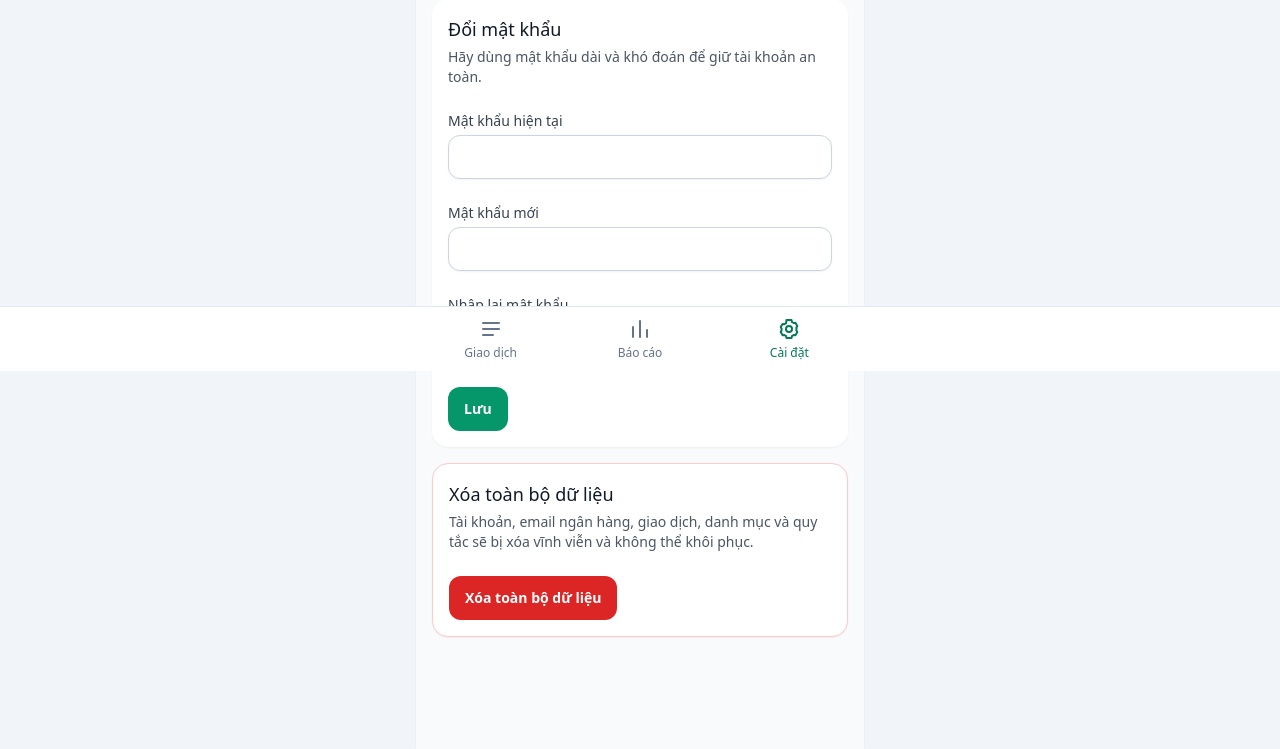
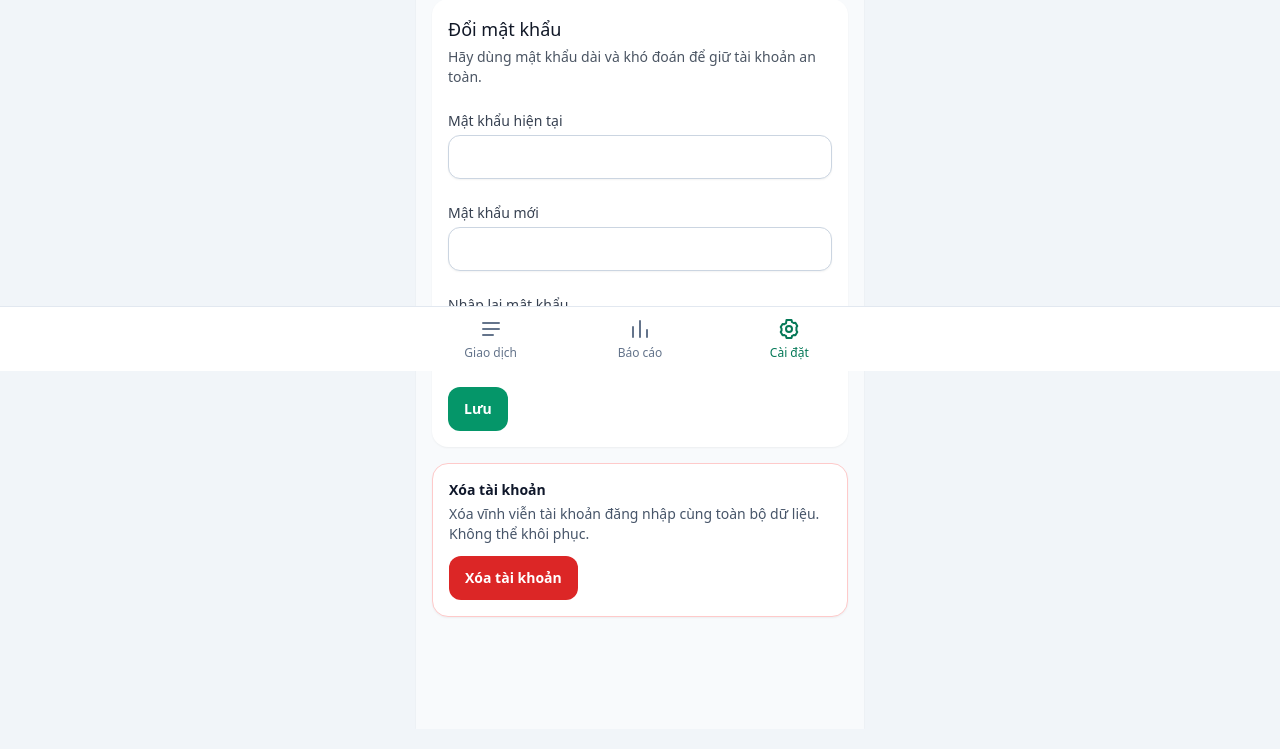
Before and after one commit to henrybuidotdev/spendsync, a Laravel app: page /profile in a window 1280 px wide. Shown: the part 429-1178 px from the top of the page. After the commit the page ends 1046 px from the top, so only its background shows below. Run offline with Laravel 12, Linux system fonts and the light colour scheme; the visitor is signed in with stand-in values (Sample User, id 1); data comes from the database, SQL or seed files in the repository; style sheets or scripts are compiled from the project's sources; some libraries are stand-ins or nearby versions.

Commit message:
feat: danger zone with separate delete-data and delete-account actions
Co-Authored-By: Claude Opus 5.5 <noreply@anthropic.com>

```diff
--- a/app/Jobs/ParseRawEmail.php
+++ b/app/Jobs/ParseRawEmail.php
@@ -16,6 +16,8 @@ use Throwable;
 class ParseRawEmail implements ShouldQueue
 {
     use Queueable;
+
+    public bool $deleteWhenMissingModels = true;
 
     public function __construct(public RawEmail $rawEmail) {}
 
--- a/app/Jobs/SyncMailAccount.php
+++ b/app/Jobs/SyncMailAccount.php
@@ -16,6 +16,8 @@ use Illuminate\Foundation\Queue\Queueable;
 class SyncMailAccount implements ShouldBeUnique, ShouldQueue
 {
     use Queueable;
+
+    public bool $deleteWhenMissingModels = true;
 
     public int $timeout = 120;
 
--- a/app/Livewire/Settings.php
+++ b/app/Livewire/Settings.php
@@ -6,6 +6,8 @@ use App\Enums\CategoryType;
 use App\Enums\MailAccountStatus;
 use App\Http\Middleware\SetLocale;
 use App\Livewire\Actions\Logout;
+use App\Models\MailAccount;
+use Illuminate\Support\Facades\DB;
 use Illuminate\Validation\Rule;
 use Livewire\Attributes\Layout;
 use Livewire\Component;
@@ -25,6 +27,8 @@ class Settings extends Component
     public string $editingName = '';
 
     public string $editingIcon = '';
+
+    public string $deleteDataPassword = '';
 
     public function disconnect(): void
     {
@@ -104,6 +108,32 @@ class Settings extends Component
         $rule->delete();
     }
 
+    /** Wipes everything except the login itself; the user starts over at /connect. */
+    public function deleteData(): void
+    {
+        $this->validate(
+            ['deleteDataPassword' => ['required', 'string', 'current_password']],
+            [],
+            ['deleteDataPassword' => __('mật khẩu')],
+        );
+
+        $user = auth()->user();
+
+        DB::transaction(function () use ($user) {
+            $user->transactions()->delete();
+            $user->categoryRules()->delete();
+            $user->categories()->delete();
+            $user->rawEmails()->delete();
+            $user->mailAccounts()->each(fn (MailAccount $account) => $account->finishSyncing());
+            $user->mailAccounts()->delete();
+        });
+
+        $this->reset('deleteDataPassword');
+
+        session()->flash('status', __('Đã xóa toàn bộ dữ liệu. Tài khoản đăng nhập vẫn được giữ.'));
+        $this->redirectRoute('connect', navigate: true);
+    }
+
     public function setLocale(string $locale): void
     {
         if (! in_array($locale, SetLocale::LOCALES, true)) {
--- a/lang/vi.json
+++ b/lang/vi.json
@@ -2,13 +2,13 @@
     "A new verification link has been sent to the email address you provided during registration.": "Đường dẫn xác minh mới đã được gửi tới email bạn đăng ký.",
     "A new verification link has been sent to your email address.": "Đường dẫn xác minh mới đã được gửi tới email của bạn.",
     "Already registered?": "Đã có tài khoản?",
-    "Are you sure you want to delete your account?": "Bạn chắc chắn muốn xóa toàn bộ dữ liệu?",
+    "Are you sure you want to delete your account?": "Bạn chắc chắn muốn xóa tài khoản?",
     "Cancel": "Hủy",
     "Click here to re-send the verification email.": "Bấm vào đây để gửi lại email xác minh.",
     "Confirm": "Xác nhận",
     "Confirm Password": "Nhập lại mật khẩu",
     "Current Password": "Mật khẩu hiện tại",
-    "Delete Account": "Xóa toàn bộ dữ liệu",
+    "Delete Account": "Xóa tài khoản",
     "Email": "Email",
     "Email Password Reset Link": "Gửi link đặt lại mật khẩu",
     "Ensure your account is using a long, random password to stay secure.": "Hãy dùng mật khẩu dài và khó đoán để giữ tài khoản an toàn.",
@@ -19,8 +19,8 @@
     "Logged in": "Đã đăng nhập",
     "Name": "Tên",
     "New Password": "Mật khẩu mới",
-    "Once your account is deleted, all of its resources and data will be permanently deleted. Before deleting your account, please download any data or information that you wish to retain.": "Tài khoản, email ngân hàng, giao dịch, danh mục và quy tắc sẽ bị xóa vĩnh viễn và không thể khôi phục.",
-    "Once your account is deleted, all of its resources and data will be permanently deleted. Please enter your password to confirm you would like to permanently delete your account.": "Mọi dữ liệu sẽ bị xóa vĩnh viễn. Nhập mật khẩu đăng nhập để xác nhận.",
+    "Once your account is deleted, all of its resources and data will be permanently deleted. Before deleting your account, please download any data or information that you wish to retain.": "Xóa vĩnh viễn tài khoản đăng nhập cùng toàn bộ dữ liệu. Không thể khôi phục.",
+    "Once your account is deleted, all of its resources and data will be permanently deleted. Please enter your password to confirm you would like to permanently delete your account.": "Tài khoản và mọi dữ liệu sẽ bị xóa vĩnh viễn. Nhập mật khẩu đăng nhập để xác nhận.",
     "Password": "Mật khẩu",
     "Profile": "Hồ sơ",
     "Profile Information": "Thông tin hồ sơ",
--- a/resources/views/livewire/connect-gmail.blade.php
+++ b/resources/views/livewire/connect-gmail.blade.php
@@ -1,4 +1,6 @@
 <div class="space-y-5">
+    <x-flash />
+
     <div>
         <h1 class="text-2xl font-bold">{{ $reconnecting ? __('Kết nối lại Gmail') : __('Kết nối Gmail') }}</h1>
         <p class="mt-1 text-slate-600">{{ __('Mất khoảng 2 phút. Sau đó giao dịch ngân hàng sẽ tự động hiện ở đây.') }}</p>
--- a/resources/views/livewire/profile/delete-user-form.blade.php
+++ b/resources/views/livewire/profile/delete-user-form.blade.php
@@ -20,56 +20,37 @@ $deleteUser = function (Logout $logout) {
 
 ?>
 
-<section class="space-y-6">
-    <header>
-        <h2 class="text-lg font-medium text-gray-900">
-            {{ __('Delete Account') }}
-        </h2>
-
-        <p class="mt-1 text-sm text-gray-600">
-            {{ __('Once your account is deleted, all of its resources and data will be permanently deleted. Before deleting your account, please download any data or information that you wish to retain.') }}
-        </p>
-    </header>
+<section>
+    <h3 class="text-sm font-semibold text-slate-900">{{ __('Delete Account') }}</h3>
+    <p class="mt-1 text-sm text-slate-600">
+        {{ __('Once your account is deleted, all of its resources and data will be permanently deleted. Before deleting your account, please download any data or information that you wish to retain.') }}
+    </p>
 
     <x-danger-button
+        class="mt-3"
         x-data=""
         x-on:click.prevent="$dispatch('open-modal', 'confirm-user-deletion')"
     >{{ __('Delete Account') }}</x-danger-button>
 
     <x-modal name="confirm-user-deletion" :show="$errors->isNotEmpty()" focusable>
         <form wire:submit="deleteUser" class="p-6">
-
-            <h2 class="text-lg font-medium text-gray-900">
+            <h2 class="text-lg font-semibold text-slate-900">
                 {{ __('Are you sure you want to delete your account?') }}
             </h2>
 
-            <p class="mt-1 text-sm text-gray-600">
+            <p class="mt-1 text-sm text-slate-600">
                 {{ __('Once your account is deleted, all of its resources and data will be permanently deleted. Please enter your password to confirm you would like to permanently delete your account.') }}
             </p>
 
             <div class="mt-6">
                 <x-input-label for="password" value="{{ __('Password') }}" class="sr-only" />
-
-                <x-text-input
-                    wire:model="password"
-                    id="password"
-                    name="password"
-                    type="password"
-                    class="mt-1 block w-full"
-                    placeholder="{{ __('Password') }}"
-                />
-
+                <x-text-input wire:model="password" id="password" name="password" type="password" class="mt-1 block w-full" placeholder="{{ __('Password') }}" />
                 <x-input-error :messages="$errors->get('password')" class="mt-2" />
             </div>
 
-            <div class="mt-6 flex justify-end">
-                <x-secondary-button x-on:click="$dispatch('close')">
-                    {{ __('Cancel') }}
-                </x-secondary-button>
-
-                <x-danger-button class="ms-3">
-                    {{ __('Delete Account') }}
-                </x-danger-button>
+            <div class="mt-6 flex justify-end gap-3">
+                <x-secondary-button x-on:click="$dispatch('close')">{{ __('Cancel') }}</x-secondary-button>
+                <x-danger-button>{{ __('Delete Account') }}</x-danger-button>
             </div>
         </form>
     </x-modal>
--- a/resources/views/privacy.blade.php
+++ b/resources/views/privacy.blade.php
@@ -23,7 +23,8 @@
                 ['🗑️ Cách xóa', [
                     'Ngắt kết nối: Cài đặt → Ngắt kết nối. Mật khẩu ứng dụng bị xóa ngay, giao dịch cũ vẫn giữ.',
                     'Thu hồi tại Google: vào myaccount.google.com/apppasswords và xóa mật khẩu "ThuChi". Ứng dụng sẽ mất quyền đọc ngay lập tức.',
-                    'Xóa toàn bộ dữ liệu: Cài đặt → Xóa toàn bộ dữ liệu. Tài khoản, email, giao dịch, danh mục và quy tắc bị xóa vĩnh viễn.',
+                    'Xóa dữ liệu: Cài đặt → Vùng nguy hiểm → Xóa dữ liệu. Email, giao dịch, danh mục, quy tắc và kết nối Gmail bị xóa vĩnh viễn; tài khoản đăng nhập được giữ lại.',
+                    'Xóa tài khoản: Cài đặt → Vùng nguy hiểm → Xóa tài khoản. Tài khoản đăng nhập cùng toàn bộ dữ liệu bị xóa vĩnh viễn.',
                 ]],
             ] as [$heading, $items])
                 <section class="rounded-2xl bg-white p-4 shadow-sm">
```
Also changed, not shown: DECISIONS.md (+1 -0 lines), lang/en.json (+7 -1 lines), resources/views/livewire/settings.blade.php (+31 -2 lines), tests/Feature/UiTest.php (+55 -0 lines), README.md.
